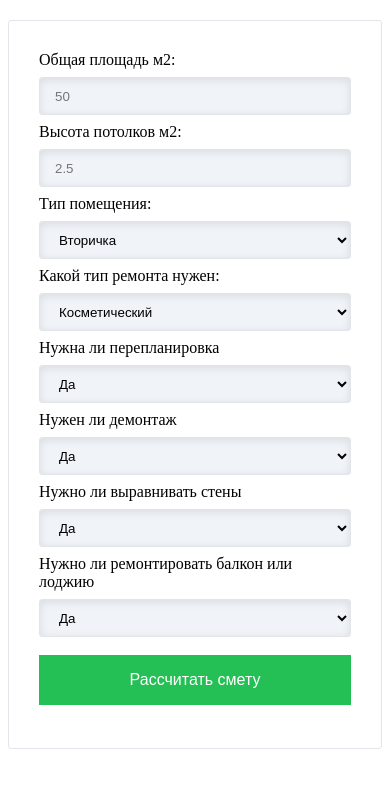
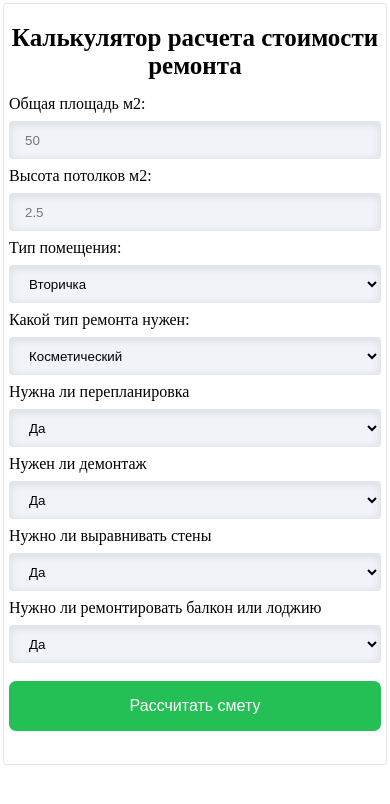
Before and after one commit to maskon/apartment_renovation_calculator, a plain HTML site: page index.html in a window 390 px wide. Drawn offline with Linux system fonts and the light colour scheme.

Commit message:
Add files via upload

```diff
--- a/index.html
+++ b/index.html
@@ -4,7 +4,7 @@
     <meta charset="UTF-8">
     <meta name="viewport" content="width=device-width, initial-scale=1">
     <link rel="stylesheet" href="style.css">
-    <title>Document</title>
+    <title>Онлайн-калькулятор расчета стоимости ремонта</title>
 </head>
 <body>
 
@@ -12,6 +12,7 @@
         <input type="hidden" name="form_name" value="Калькулятор" class="form-control" />
             <div class="formwrapper">
                 <div class="forminner">
+                    <h1 class="title">Калькулятор расчета стоимости ремонта</h1>
                     <label>Общая площадь м2:</label>
                     <p>
                         <span class="form-control-wrap">
--- a/style.css
+++ b/style.css
@@ -4,12 +4,19 @@
     margin-top: 20px;
     border: 1px solid #E2E6EB;
     border-radius: 3px;
-    padding: 30px;
+    padding: 15px;
 }
 
 .forminner {
     max-width: 470px;
     margin: 0 auto;
+}
+
+.title {
+    font-size: 25px;
+    text-align: center;
+    margin: 0;
+    margin-bottom: 15px;
 }
 
 .form-control-wrap {
@@ -59,8 +66,15 @@ select, input[type="text"], input[type="email"], input[type="number"], input[typ
     width: 200px;
     height: 50px;
     background: #25C055;
+    border-radius: 7px;
+    cursor: pointer;
     margin-top: 10px;
     margin-bottom: 5px;
+    transition-duration: .3s;
+}
+
+.forminner input[type="submit"]:hover {
+    background: #32db66;
 }
 
 .hiden {
@@ -87,3 +101,17 @@ select, input[type="text"], input[type="email"], input[type="number"], input[typ
     font-size: 25px;
     color: #25C055;
 }
+
+@media (max-width: 500px) {
+    body {
+        margin: 3px;
+    }
+    .formwrapper {
+        margin-top: 3px;
+        padding: 20px 5px;
+    }
+
+    #calc_btn {
+        max-width: 500px;
+    }
+}
```
